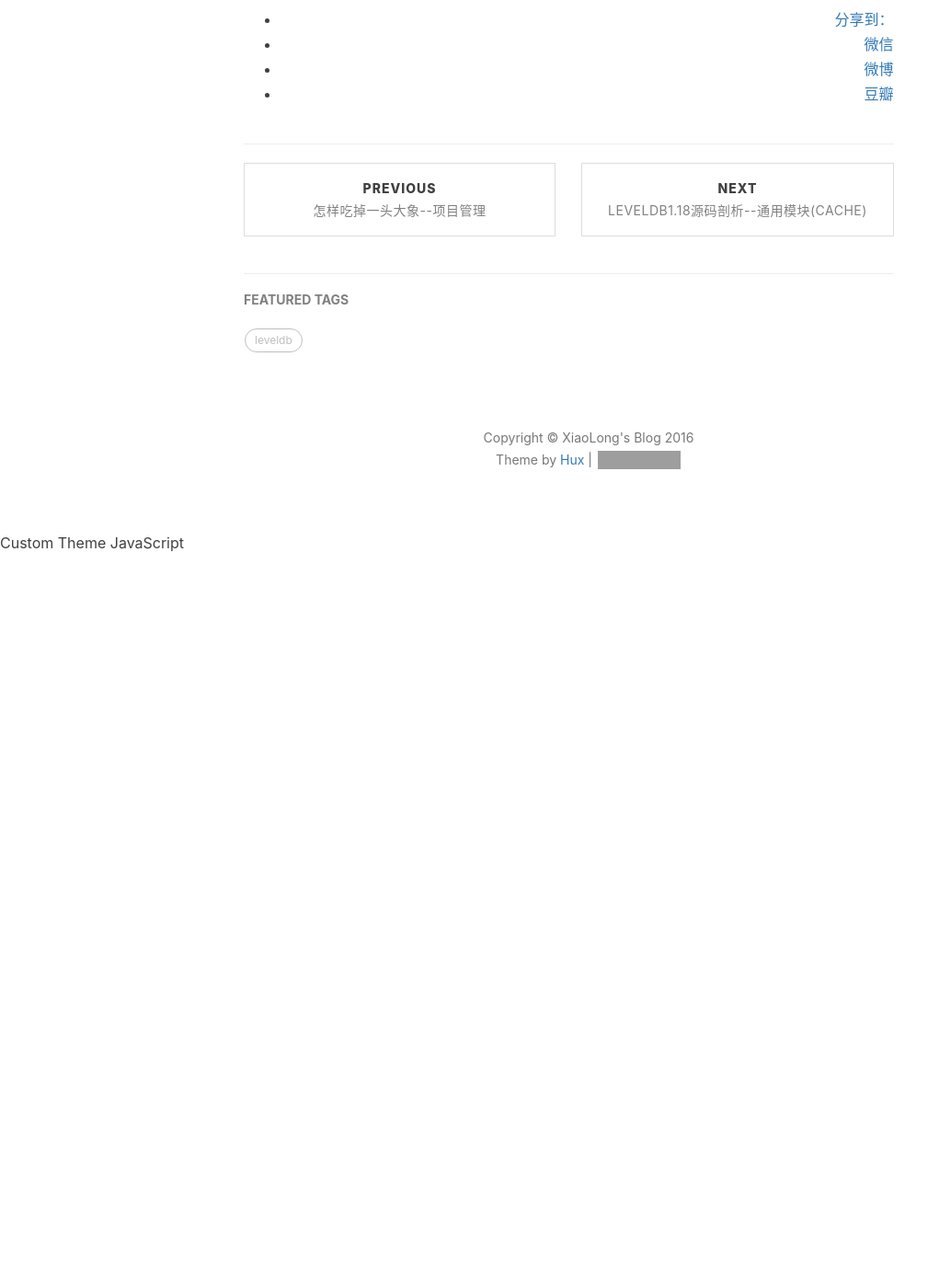
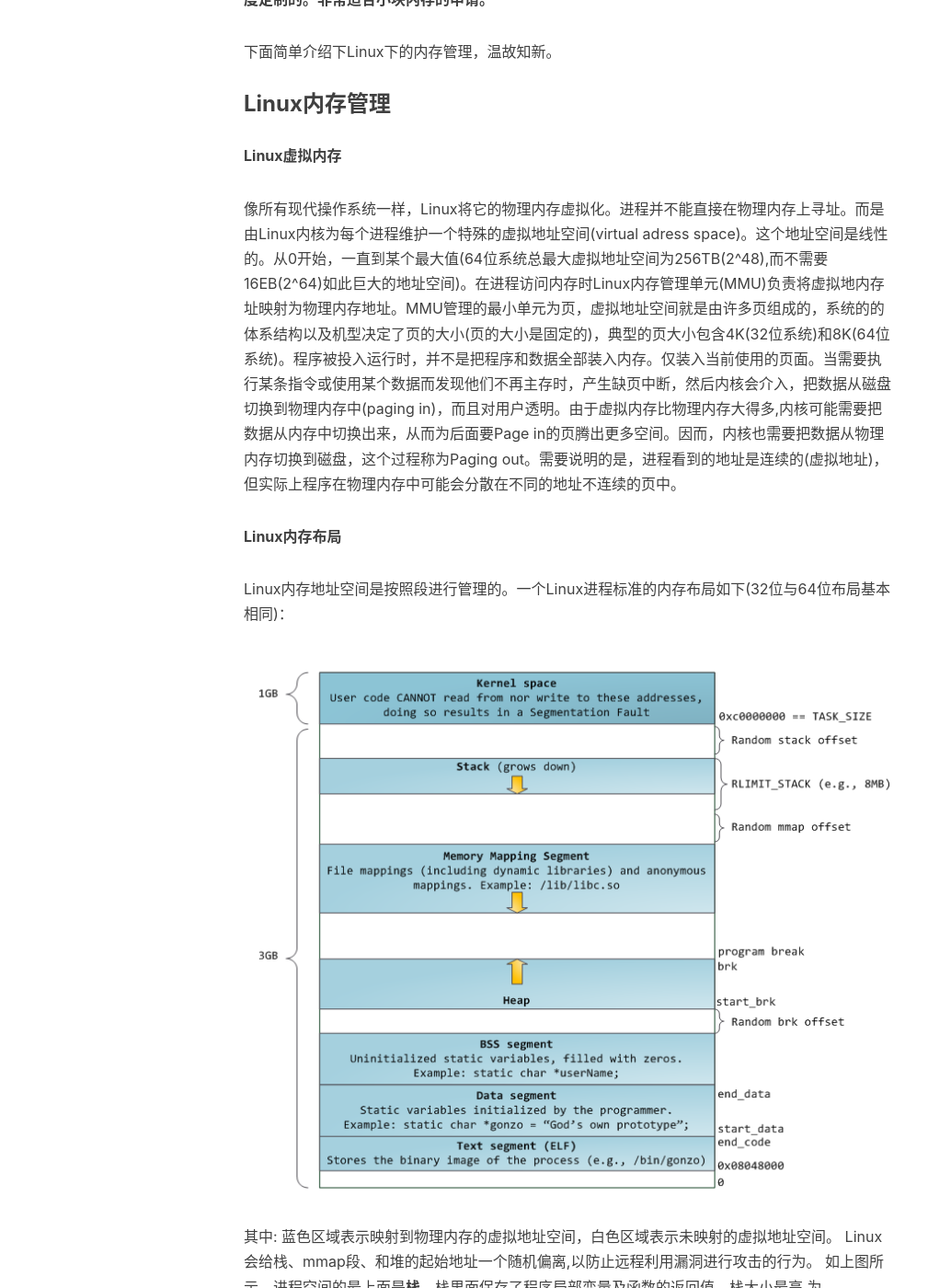
Before and after one commit to gao-xiao-long/gao-xiao-long.github.io, a Jekyll site: the page built from _posts/2016-05-05-leveldb-arena.markdown, in a window 1280 px wide and 1400 px high, scrolled down 1967 px. Shown: the whole window at 92% size, without its empty margins (0-1034 px from the left). Built offline with Jekyll 4.4.1, drawn with Linux system fonts in a browser that asks for light colours; nearby versions of some CDN libraries; comment, search, counter and statistics services are not loaded; before the commit the page ends 2571 px from its top, so only the background shows below that; some of the changed text lies outside the part shown; grey boxes are pictures that could not be loaded.

Commit message:
new content

```diff
--- a/_posts/2016-05-05-leveldb-arena.markdown
+++ b/_posts/2016-05-05-leveldb-arena.markdown
@@ -7,9 +7,12 @@ catalog: true
 tags:
     - leveldb
     - arena
+    - 内存管理
 ---
 
 leveldb util目录中提供了通用功能的实现，比如内存管理(arena), 布隆过滤器(bloom), cache等，下面对这内存管理器Arena进行分析
+
+### Arena
 
 arena是leveldb中实现的一个简单的内存管理器, 对外部暴露如下三个接口:
 
@@ -44,3 +47,40 @@ port::AtomicPointer memory_usage_; // arena使用内存大小
     - 如果bytes小于 kBlockSize /4 则通过系统调用申请kBlockSize大小, 将申请的内存挂接到block_中，然后调整alloc_ptr_位置及alloc_bytes_remaining_大小
 
 **从上述实现来看arena仅实现了Allocate接口，没有对应的Free及内存整理等功能，是为leveldb高度定制的。非常适合小块内存的申请。**
+
+下面简单介绍下Linux下的内存管理，温故知新。
+
+### Linux内存管理
+
+**Linux虚拟内存**
+
+像所有现代操作系统一样，Linux将它的物理内存虚拟化。进程并不能直接在物理内存上寻址。而是由Linux内核为每个进程维护一个特殊的虚拟地址空间(virtual adress space)。这个地址空间是线性的。从0开始，一直到某个最大值(64位系统总最大虚拟地址空间为256TB(2^48),而不需要16EB(2^64)如此巨大的地址空间)。在进程访问内存时Linux内存管理单元(MMU)负责将虚拟地内存址映射为物理内存地址。MMU管理的最小单元为页，虚拟地址空间就是由许多页组成的，系统的的体系结构以及机型决定了页的大小(页的大小是固定的)，典型的页大小包含4K(32位系统)和8K(64位系统)。程序被投入运行时，并不是把程序和数据全部装入内存。仅装入当前使用的页面。当需要执行某条指令或使用某个数据而发现他们不再主存时，产生缺页中断，然后内核会介入，把数据从磁盘切换到物理内存中(paging in)，而且对用户透明。由于虚拟内存比物理内存大得多,内核可能需要把数据从内存中切换出来，从而为后面要Page in的页腾出更多空间。因而，内核也需要把数据从物理内存切换到磁盘，这个过程称为Paging out。需要说明的是，进程看到的地址是连续的(虚拟地址)，但实际上程序在物理内存中可能会分散在不同的地址不连续的页中。
+
+**Linux内存布局**
+
+Linux内存地址空间是按照段进行管理的。一个Linux进程标准的内存布局如下(32位与64位布局基本相同)：
+![结构图](/img/in-post/leveldb/linux_memory.png)
+
+其中: 蓝色区域表示映射到物理内存的虚拟地址空间，白色区域表示未映射的虚拟地址空间。
+Linux会给栈、mmap段、和堆的起始地址一个随机偏离,以防止远程利用漏洞进行攻击的行为。
+如上图所示，进程空间的最上面是**栈**，栈里面保存了程序局部变量及函数的返回值。栈大小最高
+为RLIMIT_STACK(通常是8M)，如果程序使用的栈大小超出RLIMIT_STACK，则会导致栈溢出，出现段错误(Segmentation Fault)。
+栈的下面就是**mmap段**，可以通过mmap()调用将文件内容映射为内存。也可以创建与文件无关的匿名内存映射来存放程序数据(malloc大内存申请会用到)。
+mmap下是**堆段**,包含了一个进程的动态内存空间。这个段是可写的，而且他的大小是可以变化的。这部分空间往往是由malloc分配的。
+BBS/Data segment/Textsegment等段不再讲述
+
+**glibc动态内存分配器**
+动态内存分配器可以理解为对从堆和mmap段上内存的申请和释放进行管理的库和工具。常见的动态内存分配器有ptmalloc2、jemalloc、tcmalloc等。
+其中ptmalloc2为glibc的内部使用的分配器。ptmalloc2实现的malloc函数采用"伙伴内存分配算法" + "匿名内存映射”的方式来分配内存。小空间分配
+采用"伙伴内存分配算法"在"堆段"进行内存的分配，大空间的分配则使用"匿名内存映射"在"mmap段"进行分配。一般来说"大空间"和"小空间"的临街值为
+128KB，分配小于等于128KB的空间是在"堆段"实现，而对于更大空间的分配则使用匿名内存映射在"mmap段"来实现。
+使用"堆段"进行内存分配的优点是高速简单，缺点是容易产生碎片。在某些大型复杂系统中有可能会出现"疑似内存泄露"现象(free后glibc不会把内存直接归还给系统，而是维护释放的内存)。使用"mmap段"的好处是无需关注碎片,当程序不需要这块内存使用的时候，只需要撤销映射，这块内存就会立即还给系统，缺点是创建一个新的内存映射比从对中返回内存的代价要高。
+需要注意的是Linux使用了一种"投机性内存分配策略(opportunistic allocation strategy)"。当一个进程向内核请求额外的内存，比如扩大它的"堆段"
+或者创建一个新的内存映射时，申请的都是虚拟内存。内核实际上没有分配给进程任何的物理存储。仅当进程对新分配的内存区域进行写操作时，内核才分配一块物理内存(产生缺页中断,然后分配物理内存)。
+可以参考以下资料以了解更多Linux内存管理相关知识:
+
+1.linux系统编程第二版
+2.孙钟秀操作系统教程
+3.[内存空间布局](http://duartes.org/gustavo/blog/post/anatomy-of-a-program-in-memory/)
+4.[A malloc Tutorial](http://www.inf.udec.cl/~leo/Malloc_tutorial.pdf)
+5.[Glibc 内存管理](http://www.valleytalk.org/wp-content/uploads/2015/02/glibc%E5%86%85%E5%AD%98%E7%AE%A1%E7%90%86ptmalloc%E6%BA%90%E4%BB%A3%E7%A0%81%E5%88%86%E6%9E%901.pdf)
```
Also changed, not shown: _posts/page_1.md (+15 -2 lines), img/in-post/leveldb/linux_memory.png (added), 1 other file.
